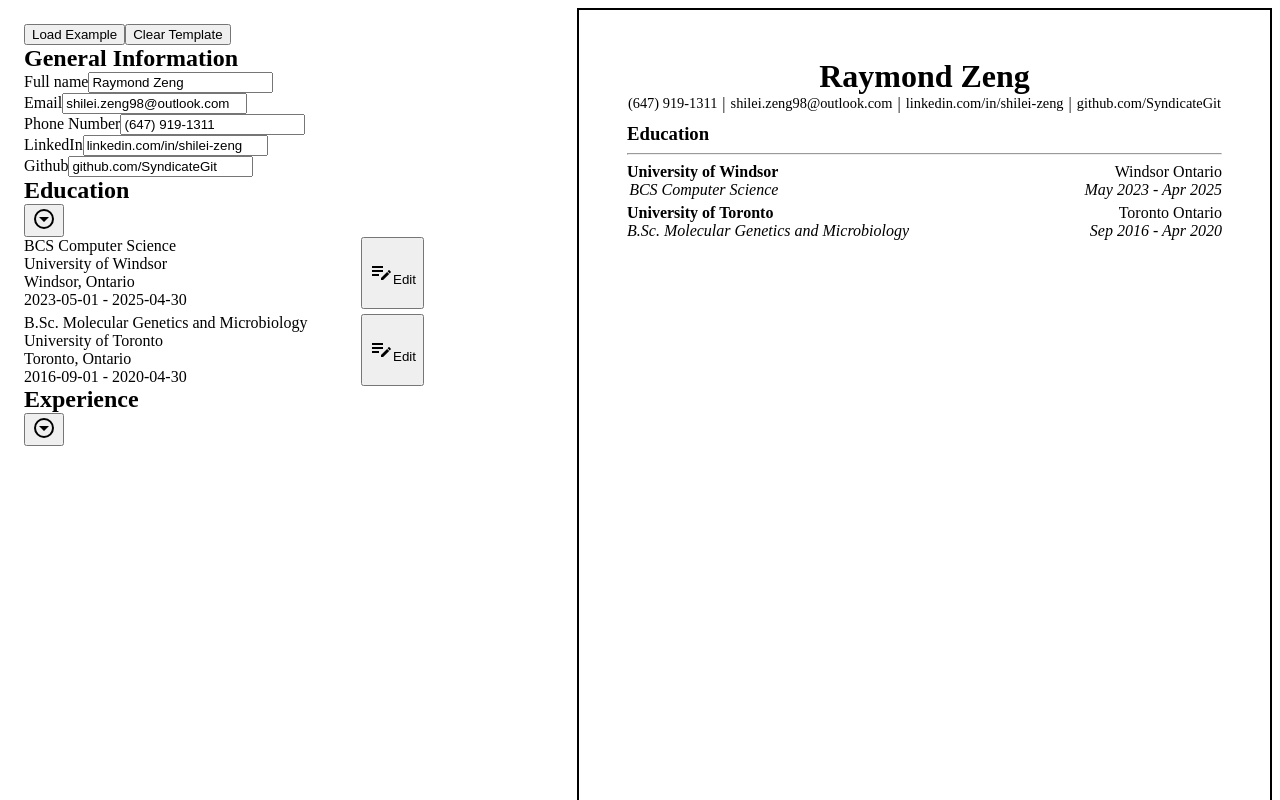
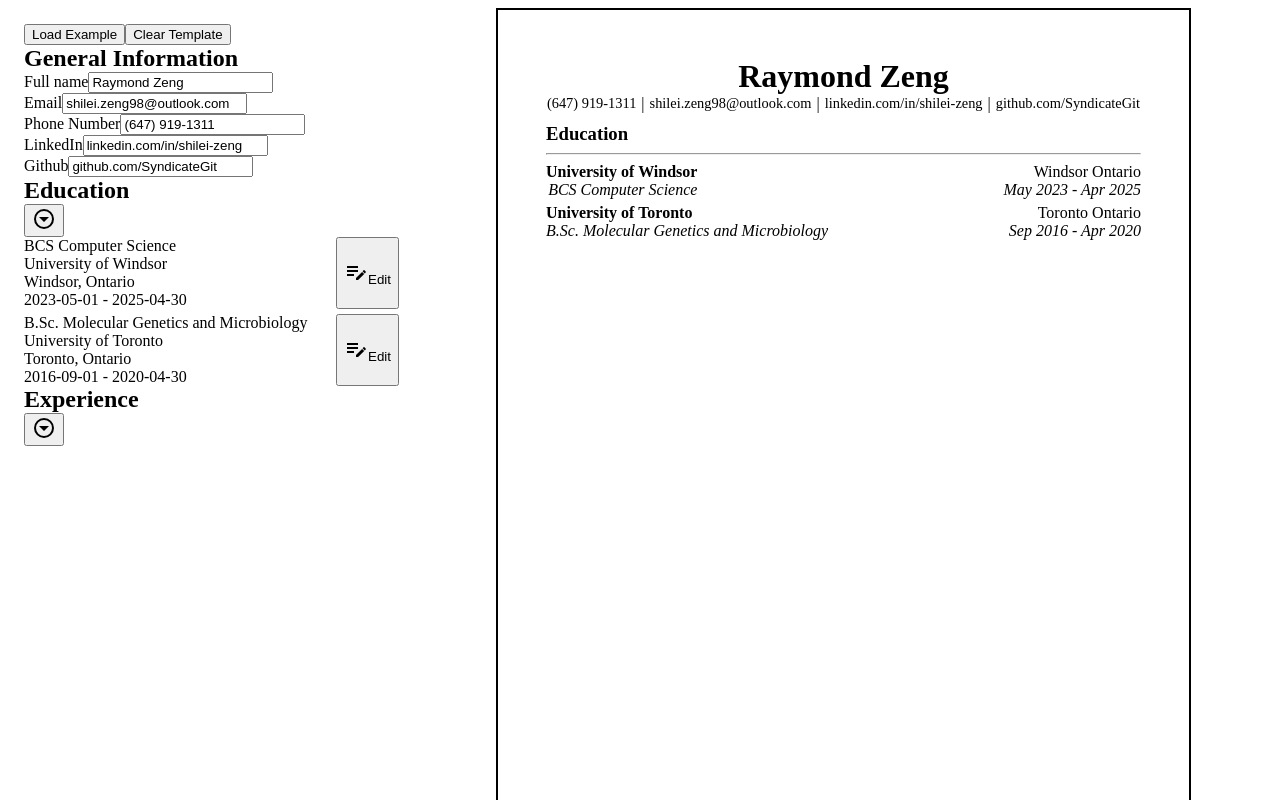
Before and after one commit to SyndicateGit/cv-builder, a React (Create React App) app: page / in a window 1280 px wide. Shown: the top 800 px of the page. Built offline with nearby package versions, Linux system fonts and the light colour scheme.

Commit message:
Change styling, centered resume and max width

```diff
--- a/src/styles/App.css
+++ b/src/styles/App.css
@@ -16,9 +16,8 @@ body{
   flex: 1;
   padding: 1rem;
   min-width: 375px;
-  max-width: 3750px;
+  max-width: 375px;
   height: fit-content;
-
 }
 
 @media (max-width: 1000px){
--- a/src/styles/Resume.css
+++ b/src/styles/Resume.css
@@ -8,7 +8,7 @@ h1, h2, h3, h4, h5, h6, p{
 .cv-outputs{
   display: flex;
   align-items: start;
-  justify-content: start;
+  justify-content: center;
 }
 
 .basic-info-output{
```
